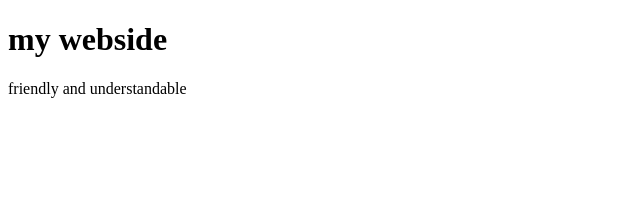
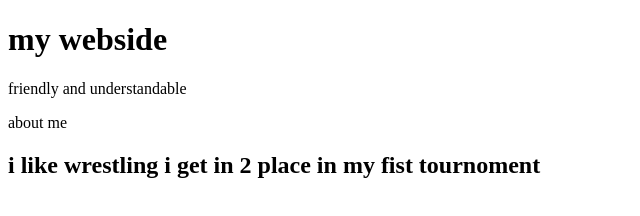
Before and after one commit to Yolandae16/SYEP-Bathgate-Yolanda-Erazo, a plain HTML site: page index.html in a window 1280 px wide. Shown: the whole page, without its empty margins (0-640 px from the left). Drawn offline with Linux system fonts and the light colour scheme.

Commit message:
Update index.html

```diff
--- a/index.html
+++ b/index.html
@@ -9,8 +9,8 @@
 <body>
  <h1>my webside</h1>
 <p>friendly and understandable</p>
-
-
+<p>about me</p>
+<h2>i like wrestling i get in 2 place in my fist tournoment</h2>
 
 
 
```
